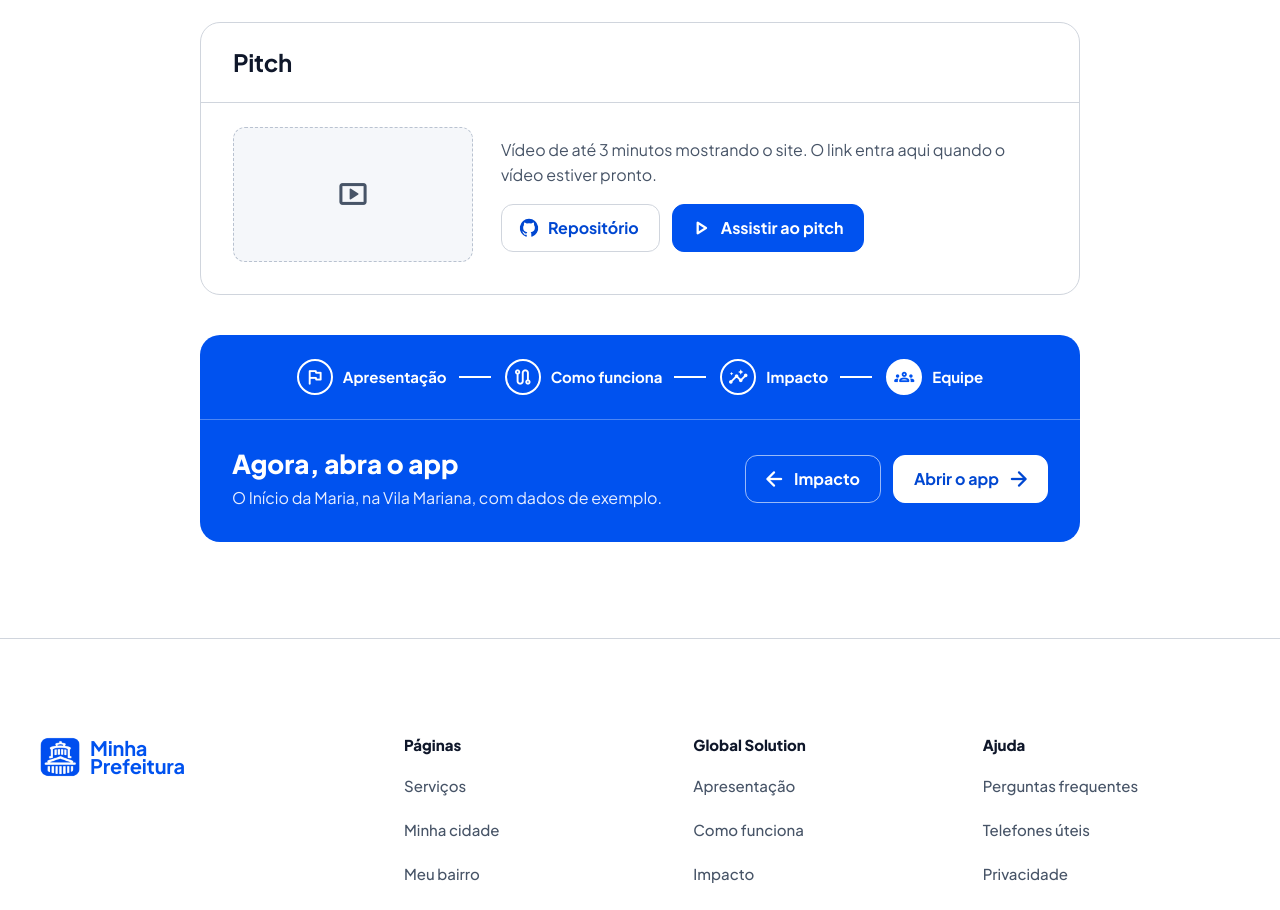
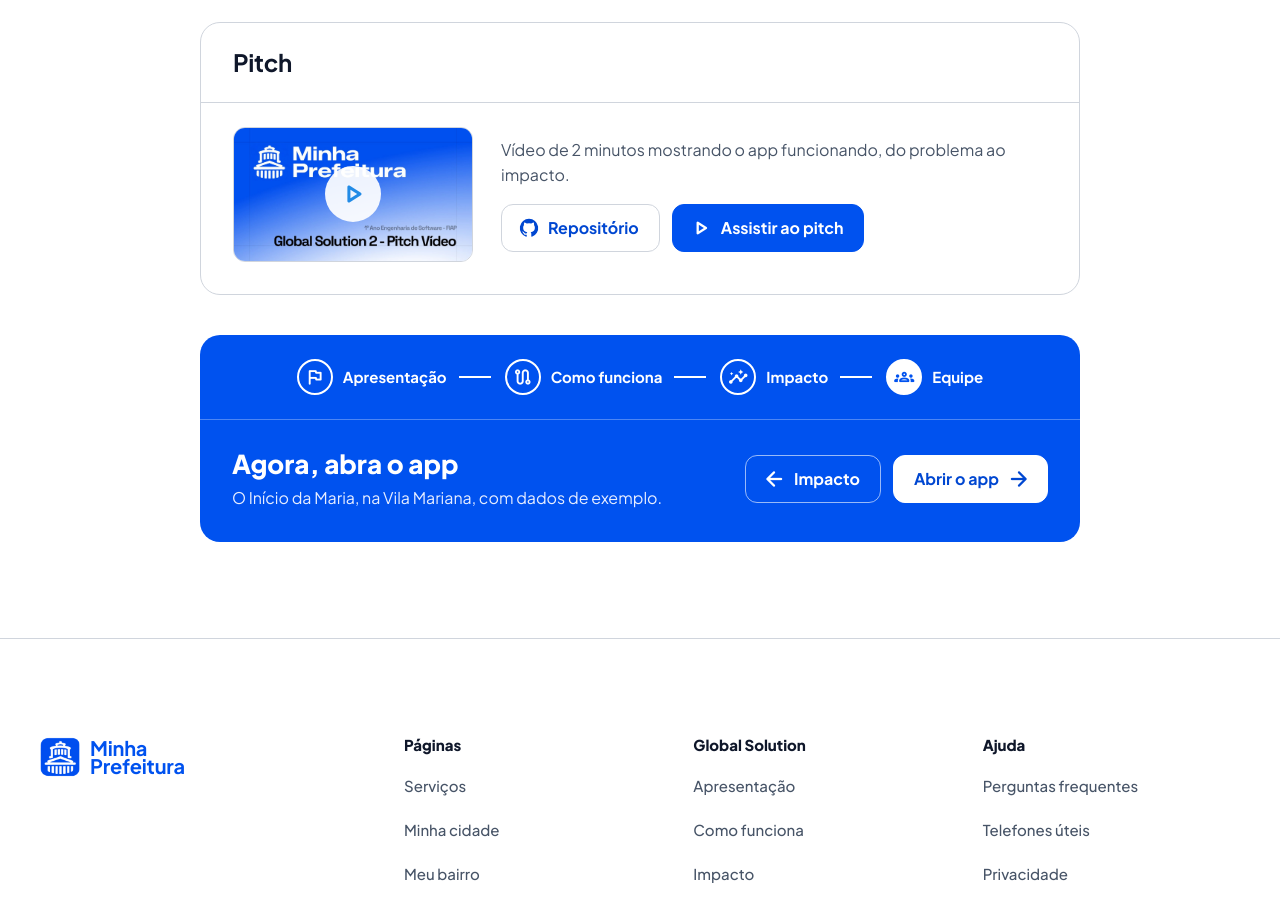
Before and after one commit to Grupo-GLYFFS/Minha-Cidade, a React (Vite) app: page /#/equipe in a window 1280 px wide. Shown: the part 972-1882 px from the top of the page. Built offline with nearby package versions, Linux system fonts and the light colour scheme; a web font is replaced by a local one.

Commit message:
feat: thumb clicável do pitch na Equipe

```diff
--- a/src/componentes/gs/CardPitch.jsx
+++ b/src/componentes/gs/CardPitch.jsx
@@ -13,13 +13,27 @@ export default function CardPitch() {
   return (
     <SecaoCard titulo="Pitch">
       <div className={classes.pitch}>
-        <div className={classes.video} aria-hidden="true">
-          <Icone nome="smart_display" tamanho={32} />
-        </div>
+        {temVideo ? (
+          <a
+            className={classes.thumb}
+            href={LINKS_PITCH.video}
+            target="_blank"
+            rel="noreferrer"
+            aria-label="Assistir ao pitch no Vimeo (abre em nova aba)"
+          >
+            <img src="img/thumb-pitch.jpg" alt="Minha Prefeitura, Global Solution 2, pitch vídeo" />
+            <span className={classes.play} aria-hidden="true">
+              <Icone nome="play_arrow" tamanho={32} />
+            </span>
+          </a>
+        ) : (
+          <div className={classes.video} aria-hidden="true">
+            <Icone nome="smart_display" tamanho={32} />
+          </div>
+        )}
         <div>
           <p className={classes.texto}>
-            Vídeo de até 3 minutos mostrando o site. O link entra aqui quando o vídeo estiver
-            pronto.
+            Vídeo de 2 minutos mostrando o app funcionando, do problema ao impacto.
           </p>
           <div className={classes.botoes}>
             <Botao variante="secundario" href={LINKS_PITCH.repositorio}>
--- a/src/componentes/gs/CardPitch.module.css
+++ b/src/componentes/gs/CardPitch.module.css
@@ -16,6 +16,41 @@
   border-radius: var(--raio-controle);
   background: var(--cor-fundo);
   color: var(--cor-texto-2);
+}
+
+.thumb {
+  position: relative;
+  display: block;
+  aspect-ratio: 16 / 9;
+  border-radius: var(--raio-controle);
+  overflow: hidden;
+  border: var(--espessura-borda) solid var(--cor-borda);
+}
+
+.thumb img {
+  display: block;
+  width: 100%;
+  height: 100%;
+  object-fit: cover;
+}
+
+.play {
+  position: absolute;
+  inset: 0;
+  margin: auto;
+  width: rem(56px);
+  height: rem(56px);
+  display: flex;
+  align-items: center;
+  justify-content: center;
+  border-radius: 50%;
+  background: rgba(255, 255, 255, 0.92);
+  color: var(--mantine-color-blue-6, #0052ef);
+}
+
+.thumb:focus-visible {
+  outline: 3px solid var(--cor-foco, #0052ef);
+  outline-offset: 2px;
 }
 
 .texto {
```
